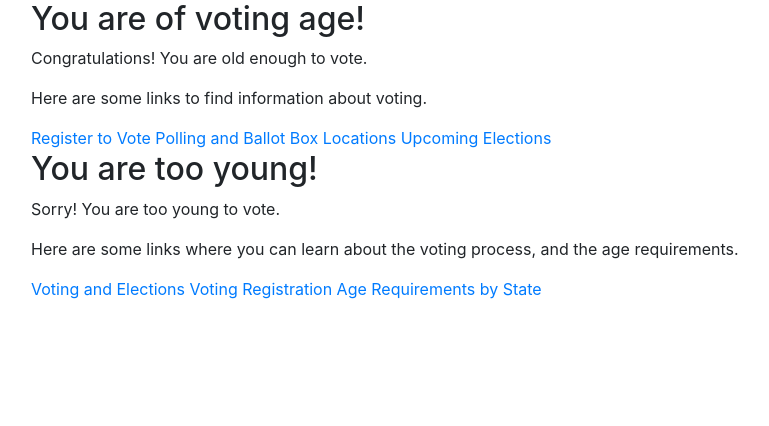
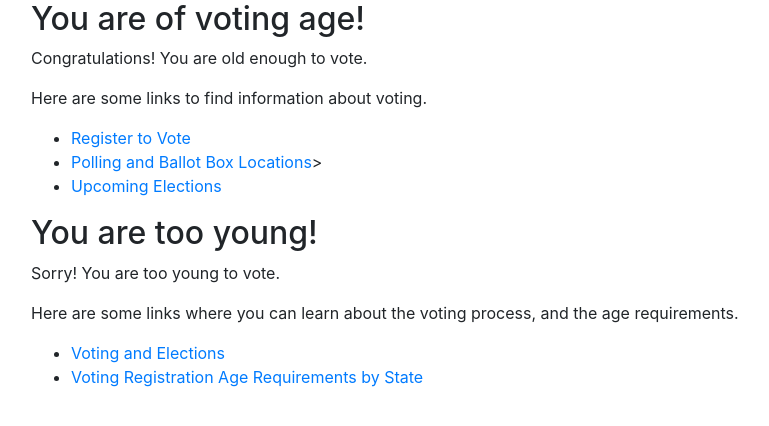
Before and after one commit to shanencross/voting-information, a plain HTML site: page index.html in a window 1280 px wide. Shown: the whole page, without its empty margins (54-823 px from the left). Drawn offline with Linux system fonts and the light colour scheme.

Commit message:
Add bullet points to links

```diff
--- a/index.html
+++ b/index.html
@@ -14,9 +14,11 @@
 			<p>Congratulations! You are old enough to vote.</p>
 			<p>Here are some links to find information about voting.</p>
 
-			<a href="https://vote.gov/">Register to Vote</a>
-			<a href="https://www.vote.org/polling-place-locator/">Polling and Ballot Box Locations</a>
-			<a href="https://ballotpedia.org/Elections_calendar">Upcoming Elections</a>
+			<ul>
+				<li><a href="https://vote.gov/">Register to Vote</a></li>
+				<li><a href="https://www.vote.org/polling-place-locator/">Polling and Ballot Box Locations</a>></li>
+				<li><a href="https://ballotpedia.org/Elections_calendar">Upcoming Elections</a></li>
+			</ul>
 		</div>
 
 		<div id="under-voting-age">
@@ -24,8 +26,10 @@
 			<p>Sorry! You are too young to vote.</p>
 			<p>Here are some links where you can learn about the voting process, and the age requirements.</p>
 
-			<a href="https://www.usa.gov/voting">Voting and Elections</a>
-			<a href="https://www.usa.gov/voter-registration-age-requirements">Voting Registration Age Requirements by State</a>
+			<ul>
+				<li><a href="https://www.usa.gov/voting">Voting and Elections</a></li>
+				<li><a href="https://www.usa.gov/voter-registration-age-requirements">Voting Registration Age Requirements by State</a></li>
+			</ul>
 		</div>
 
 	</div>
```
